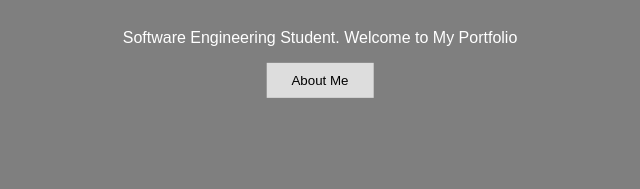
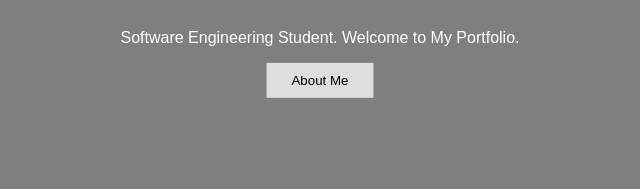
Before and after one commit to htaylo54/htaylo54.github.io, a plain HTML site: page index.html in a window 1280 px wide. Shown: the part 244-433 px from the top of the page, 320-960 px from the left. Drawn offline with Linux system fonts and the light colour scheme.

Commit message:
Update index.html

```diff
--- a/index.html
+++ b/index.html
@@ -83,7 +83,7 @@ body, html {
 <div class="hero-image">
   <div class="hero-text">
     <h1 style="font-size:48px">Hannah Taylor</h1>
-    <p>Software Engineering Student. Welcome to My Portfolio</p>
+    <p>Software Engineering Student. Welcome to My Portfolio.</p>
     <button>About Me</button>
   </div>
 </div>
```
